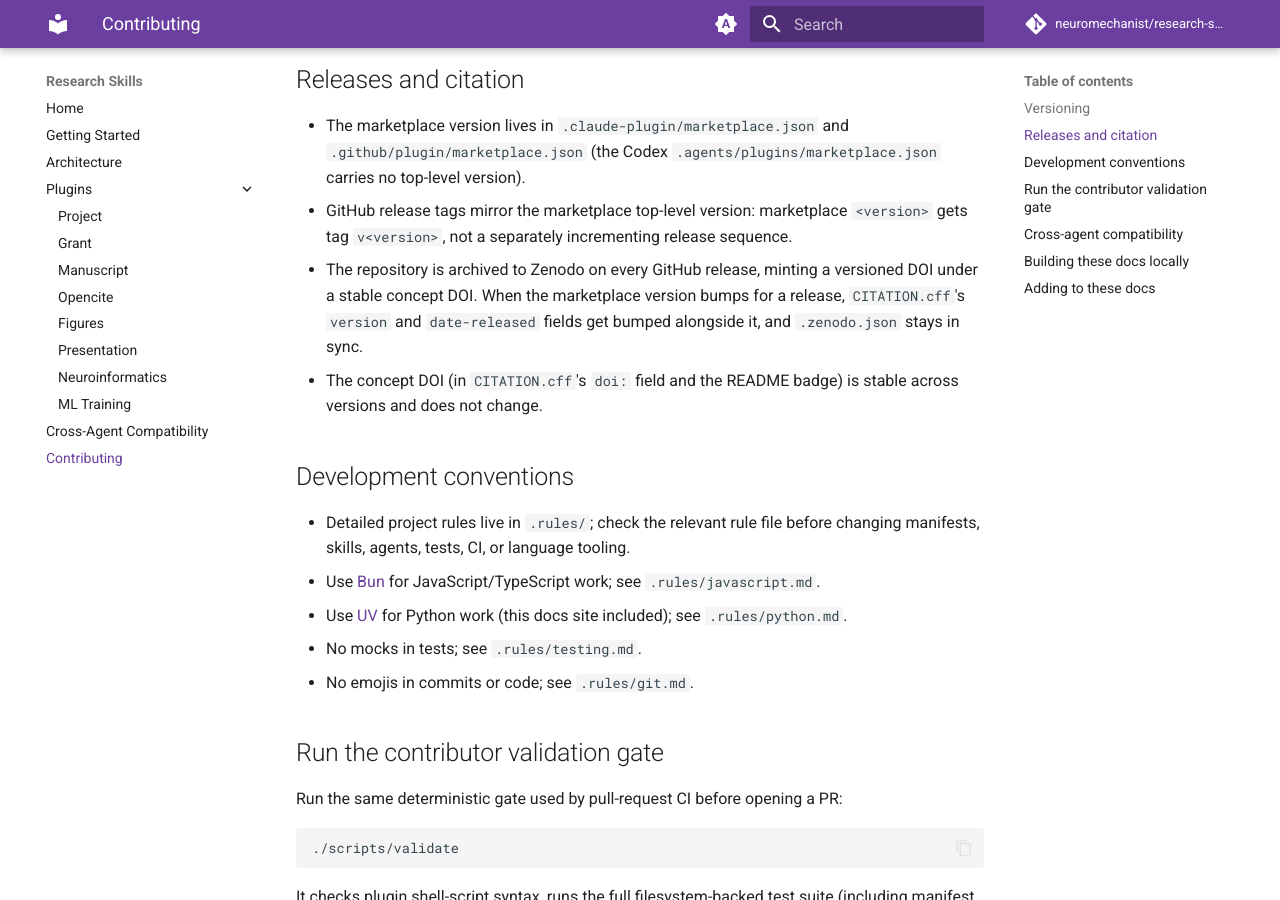
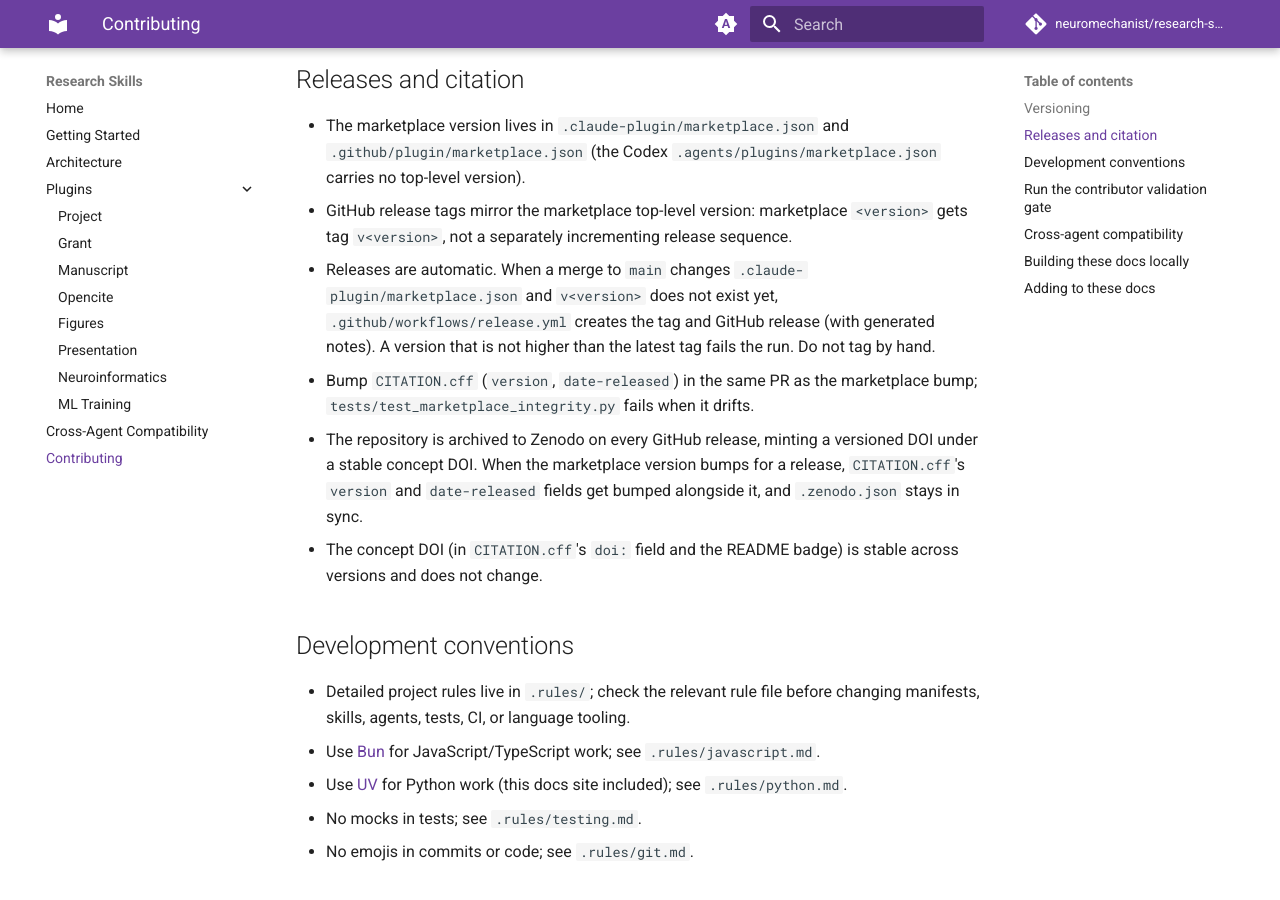
Before and after one commit to neuromechanist/research-skills, an MkDocs documentation site: the page built from docs/contributing.md, in a window 1280 px wide and 900 px high, scrolled down 445 px. Built offline with MkDocs 1.6.1 and Material for MkDocs 9.7.7, drawn with Linux system fonts in a browser that asks for light colours; comment, search, counter and statistics services are not loaded.

Commit message:
Release automatically when the marketplace version bumps (#116)
* Release automatically when the marketplace version has no tag

Tested: workflow not yet run; validated on first merge.

* Sync CITATION.cff to 0.16.10 and guard it against drift

Tested: scripts/validate passes.

* Document automatic releases

Docs only; mkdocs strict build passes.

* Also run the release check when the workflow itself changes

Lets the first merge publish the pending 0.16.10 release. Not run locally.

```diff
--- a/docs/contributing.md
+++ b/docs/contributing.md
@@ -16,6 +16,8 @@
 
 - The marketplace version lives in `.claude-plugin/marketplace.json` and `.github/plugin/marketplace.json` (the Codex `.agents/plugins/marketplace.json` carries no top-level version).
 - GitHub release tags mirror the marketplace top-level version: marketplace `<version>` gets tag `v<version>`, not a separately incrementing release sequence.
+- Releases are automatic. When a merge to `main` changes `.claude-plugin/marketplace.json` and `v<version>` does not exist yet, `.github/workflows/release.yml` creates the tag and GitHub release (with generated notes). A version that is not higher than the latest tag fails the run. Do not tag by hand.
+- Bump `CITATION.cff` (`version`, `date-released`) in the same PR as the marketplace bump; `tests/test_marketplace_integrity.py` fails when it drifts.
 - The repository is archived to Zenodo on every GitHub release, minting a versioned DOI under a stable concept DOI. When the marketplace version bumps for a release, `CITATION.cff`'s `version` and `date-released` fields get bumped alongside it, and `.zenodo.json` stays in sync.
 - The concept DOI (in `CITATION.cff`'s `doi:` field and the README badge) is stable across versions and does not change.
 
```
Also changed, not shown: AGENTS.md (+1 -1 lines), 3 other files.
